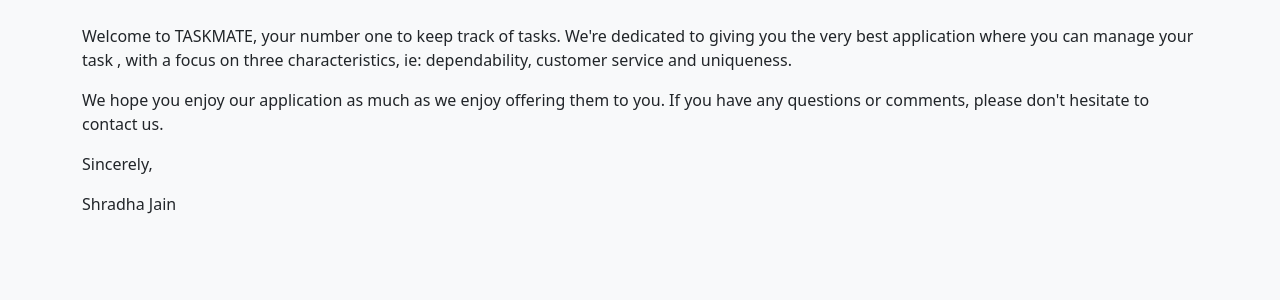
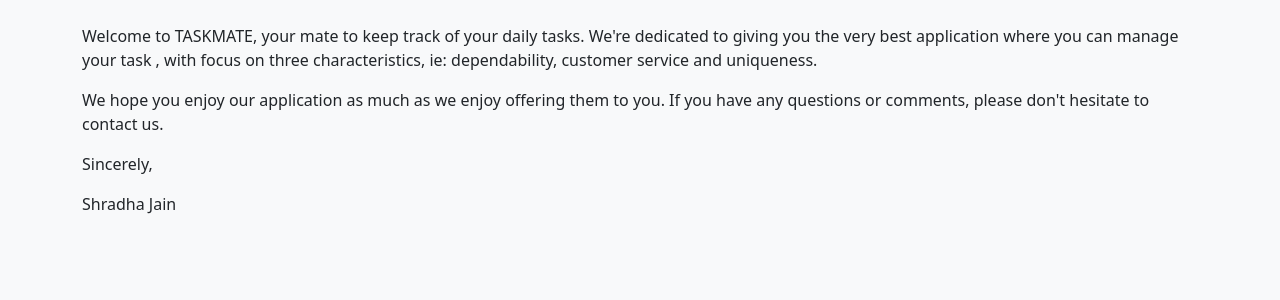
Before and after one commit to Shraddha8269/Taskmate, a Django app: page /about_us in a window 1280 px wide. Shown: the part 81-381 px from the top of the page. Run offline with Django 3.2, Linux system fonts and the light colour scheme; parts of the project's set-up code (start-up, migrations or seed data) failed here and were passed over; some libraries are stand-ins or nearby versions.

Commit message:
Update about.html

```diff
--- a/todolist_app/templates/about.html
+++ b/todolist_app/templates/about.html
@@ -5,8 +5,8 @@
 {% block content %}
 <div class="container">
 </br>
-    <p>Welcome to TASKMATE, your number one to keep track of tasks. We're dedicated to giving you the very best application where you can manage your task ,
-     with a focus on three characteristics, ie: dependability, customer service and uniqueness.</p>
+    <p>Welcome to TASKMATE, your mate to keep track of your daily tasks. We're dedicated to giving you the very best application where you can manage your task ,
+     with focus on three characteristics, ie: dependability, customer service and uniqueness.</p>
 
 <p>We hope you enjoy our application as much as we enjoy offering them to you. If you have any questions or comments, please don't hesitate to contact us.
 </p>
```
